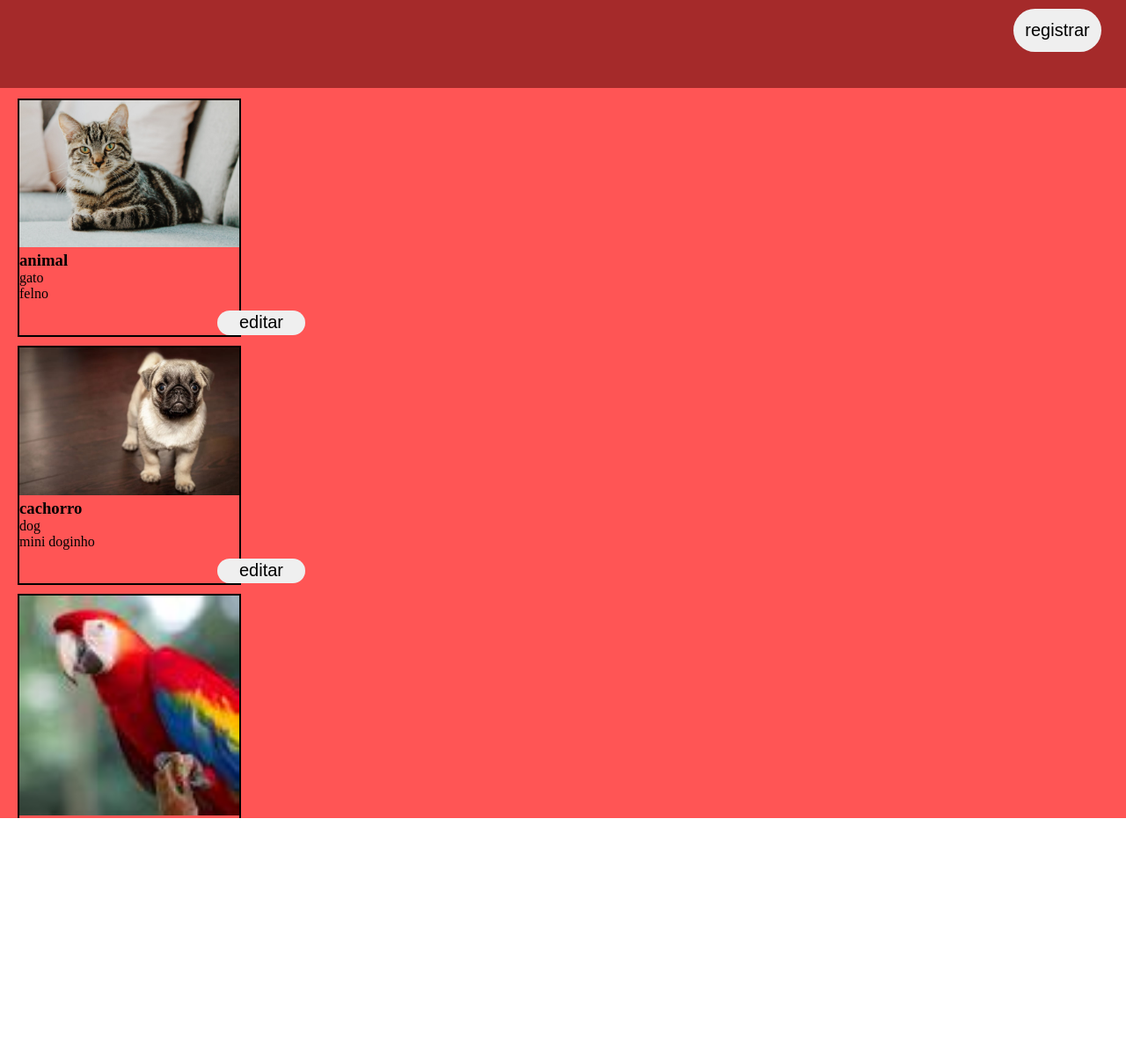
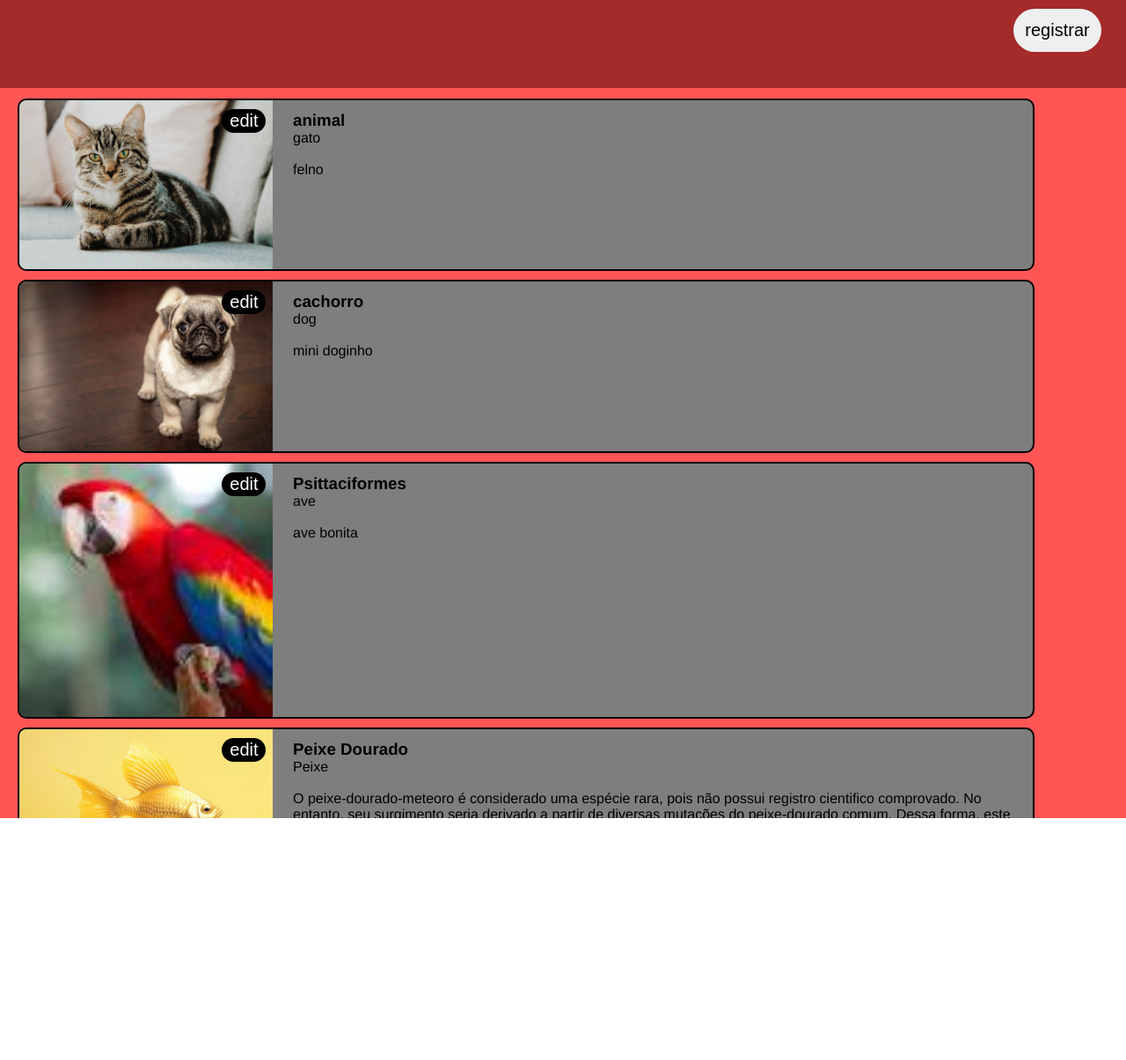
Before and after one commit to GuilhermeLustck/testPHP, a PHP site: page / in a window 1280 px wide. Shown: the top 1205 px of the page at 88% size. Run offline with PHP 8.4, Linux system fonts and the light colour scheme; data comes from the database, SQL or seed files in the repository; data that the repository does not hold is empty.

Commit message:
estilizacao

```diff
--- a/index.php
+++ b/index.php
@@ -46,16 +46,17 @@
                     for( $i=0;$i<count($result);$i++ ){
 
                        echo("
-                        <form method=GET action=update/update.php >
+                        <form method=GET action=update/update.php class=form >
                             <section class=cont>
-                            <img class=image src=fotos/".$result[$i]["img"].">
+                            <img class=image src=fotos/".$result[$i]["img"]." alt=".$result[$i]["descricao"].">
                             </br>
-                            <section>
-                            <h3>".$result[$i]["Titulo"]."</h3>
-                            <p>".$result[$i]["Item"]."</p>
-                            <p>".$result[$i]["descricao"]."</p></section>
+                            <section class=boxTexto >
+                                <h3>".$result[$i]["Titulo"]."</h3>
+                                <p>".$result[$i]["Item"]."</p></br>
+                                <p>".$result[$i]["descricao"]."</p>
+                            </section>
                             <input type=hidden name=id value=".$result[$i]["IDres"].">
-                            <input type=submit value=editar class=button  onclick='edit(".$result[$i]["IDres"].")' >
+                            <input type=submit value=edit class=button1  onclick='edit(".$result[$i]["IDres"].")' >
                             </section>
                         </form>"
 
--- a/regis/regi.html
+++ b/regis/regi.html
@@ -19,7 +19,7 @@
                 <input type="text" name="Titulo" id="Titulo" required class="input"><br/>
 
                 <label for="Descriçao">Descriçao</label><br/>
-                <textarea rows="10" cols="30" name="Descricao" id="desc"></textarea><br/>
+                <textarea rows="10" cols="30" name="Descricao" id="desc" maxlength="500" required minlength="50"></textarea><br/>
 
 
 
--- a/script.js
+++ b/script.js
@@ -6,7 +6,7 @@ $(document).ready(()=>{
     })
 })
 
-
+/*
 $(document).ready(()=>{
     console.log("ajax")
     $.ajax({
@@ -50,7 +50,7 @@ $(document).ready(()=>{
 
 
 })
-
+*/
 
 function edit(id){
 
--- a/style.css
+++ b/style.css
@@ -28,15 +28,22 @@ html{
 }
 .cont{
     position: relative;
-    width: 250px;
+    width: 90%;
     height: auto;
     border: 2px solid;
     margin: 10px;
+    overflow: hidden;
+    display: flex;
+    flex-direction: row;
+    border-radius: 10px;
+    background-color: rgb(126, 126, 126);
+
 
 }
 .image{
     position: relative;
-    width: 100%;
+    width: 25%;
+    height: 25%;
 
 
 
@@ -46,6 +53,7 @@ html{
     position: relative;
     margin-top:15%;
     z-index: 2;
+    padding-bottom: 10%;
 
 
 
@@ -73,3 +81,41 @@ html{
     color: white;
     box-shadow: 3px 3px 4px 2px white;
 }
+.button1{
+    position: absolute;
+    width: 50px;
+    height: auto;
+    left: 20%;
+    padding: 2px;
+    border: none;
+    margin-top: 10px;
+    border-radius: 50px;
+    font-size: 20px;
+    transition: 1s;
+    background-color: black;
+    color: white;
+
+}
+.button1:hover{
+    background-color: blue;
+    color: white;
+    box-shadow: 3px 3px 4px 2px white;
+}
+.boxTexto{
+
+    color: rgb(0, 0, 0);
+    margin-left: 1%;
+    font-family: 'Franklin Gothic Medium', 'Arial Narrow', Arial, sans-serif;
+    font-style: normal;
+
+    padding: 1%;
+
+
+}
+
+
+
+
+.form{
+
+}
--- a/update/update.php
+++ b/update/update.php
@@ -45,7 +45,7 @@
 
             ?>
 
-            <form class="form" action="../config/regis.php" method="POST" enctype="multipart/form-data">
+            <form class="form" action="upDatabase.php" method="POST" enctype="multipart/form-data">
                 <!--
                     <label for="Item">Item</label><br/>
 
```
Also changed, not shown: config/regis.php (+8 -6 lines), fotos/Brown_bear.jpg (added), fotos/Tigerramki.jpg (added).
